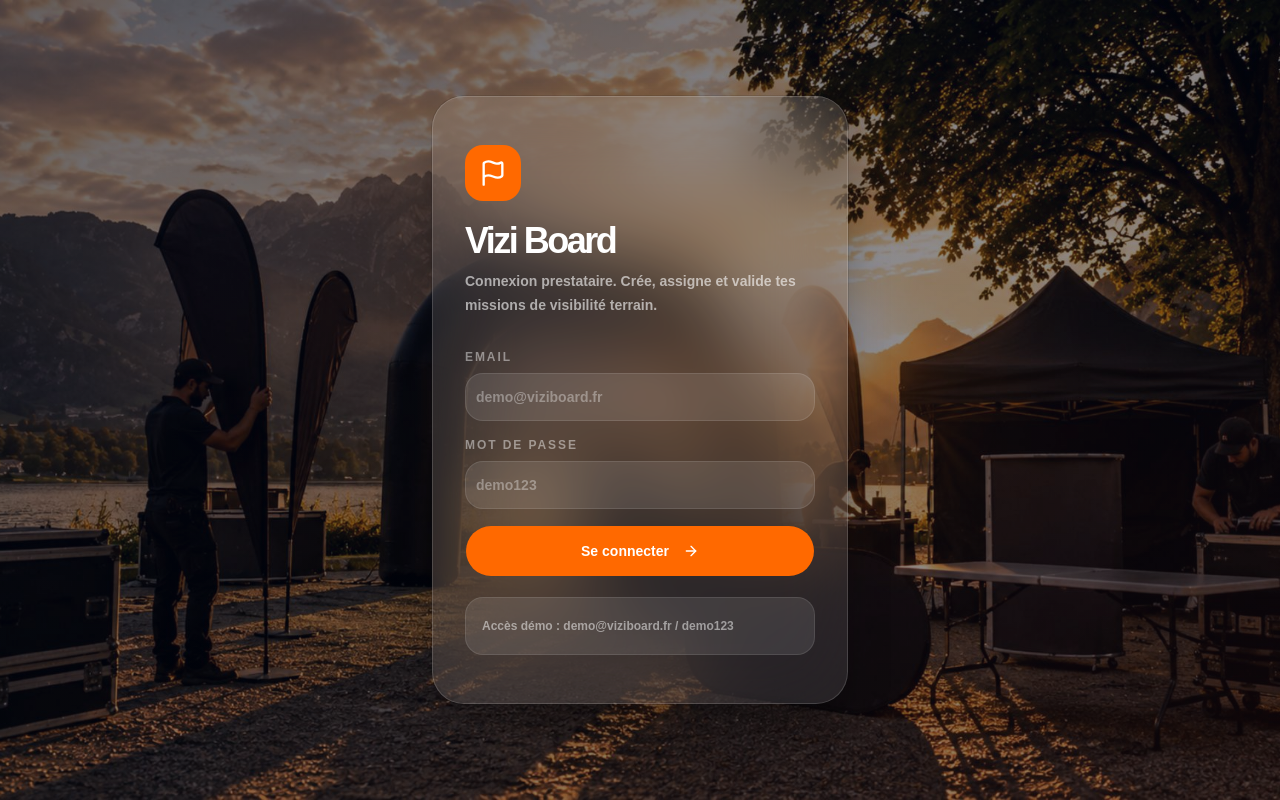
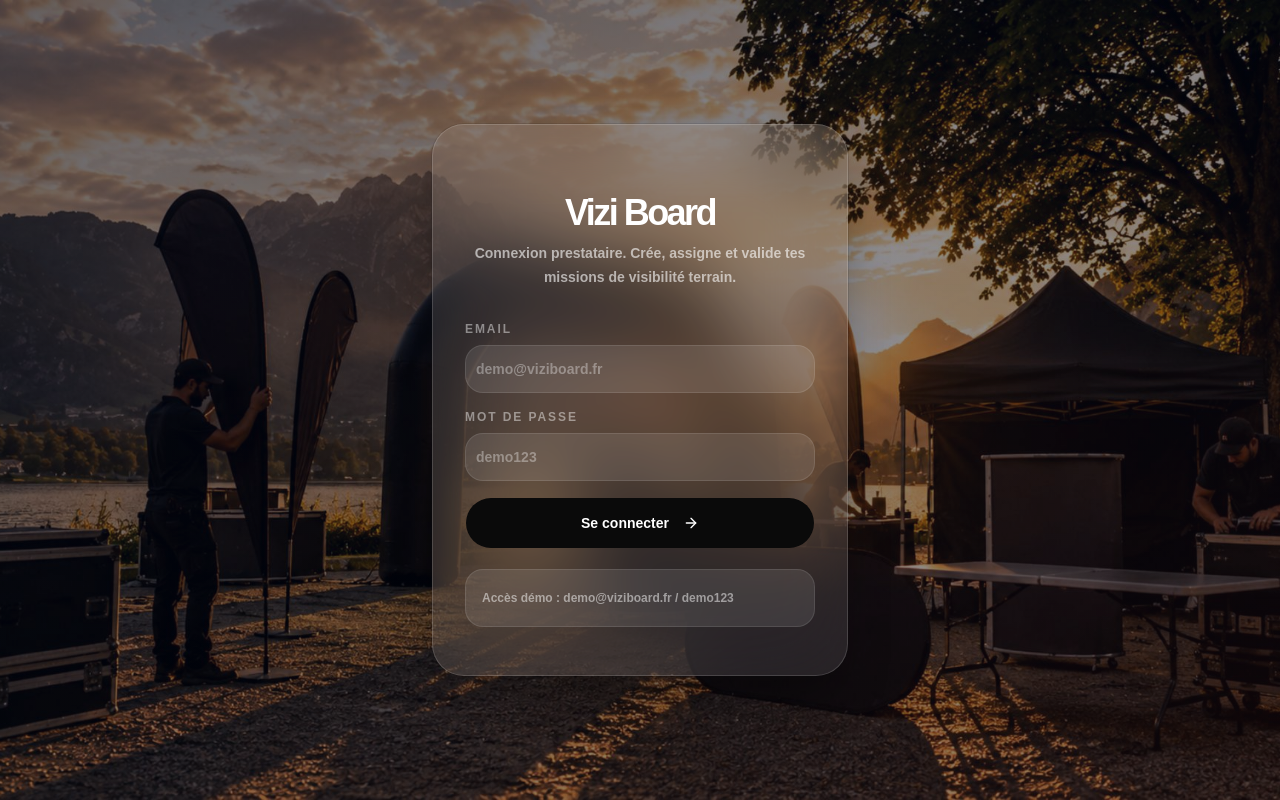
Before and after one commit to 7veeouR1/vizi-board, a React (Vite) app: page / in a window 1280 px wide. Built offline with nearby package versions, Linux system fonts and the light colour scheme.

Commit message:
Update App.jsx

```diff
--- a/src/App.jsx
+++ b/src/App.jsx
@@ -706,10 +706,7 @@ if (currentScreen === "login") {
       <section className="relative z-10 mx-auto flex min-h-screen max-w-md items-center justify-center px-4 py-10">
         <Card className="w-full rounded-[2rem] border border-white/15 bg-white/10 text-white shadow-2xl shadow-black/40 backdrop-blur-2xl">
           <CardContent className="p-6 md:p-8">
-            <div className="mb-8">
-              <div className="flex h-14 w-14 items-center justify-center rounded-2xl bg-orange-500 text-white">
-                <Flag className="h-7 w-7" />
-              </div>
+            <div className="mb-8 flex flex-col items-center text-center">
 
               <h1 className="mt-5 text-4xl font-black tracking-[-0.07em]">
                 Vizi Board
@@ -765,7 +762,7 @@ if (currentScreen === "login") {
 
               <Button
                 type="submit"
-                className="h-13 rounded-full bg-orange-500 font-black text-white hover:bg-orange-600"
+                className="h-13 rounded-full bg-neutral-950 font-black text-white hover:bg-orange-600"
               >
                 Se connecter
                 <ArrowRight className="ml-2 h-4 w-4" />
@@ -789,10 +786,6 @@ if (currentScreen === "dashboard" && isAuthenticated) {
         <header className="flex flex-col gap-4 rounded-[2rem] bg-slate-950 p-5 text-white shadow-2xl shadow-slate-300/70 md:flex-row md:items-center md:justify-between md:p-7">
           <div>
             <div className="flex items-center gap-3">
-              <div className="flex h-12 w-12 items-center justify-center rounded-2xl bg-orange-500 text-white">
-                <Flag className="h-6 w-6" />
-              </div>
-
               <div>
                 <h1 className="text-4xl font-black tracking-[-0.07em] md:text-5xl">
                   Missions
@@ -912,14 +905,13 @@ if (mode === "terrain" && !isTerrainAccessGranted) {
 }
 if (currentScreen === "mission" && isAuthenticated) {
   return (
-    <main className="min-h-screen bg-[#f5f6f8] text-slate-950">
-      <section className="mx-auto max-w-7xl px-4 py-5 md:px-8 md:py-8">
+    <main className="relative min-h-screen overflow-hidden bg-[#f5f6f8] text-slate-950">
+    <div className="absolute inset-0 bg-[url('/mission-bg.jpg')] bg-cover bg-center opacity-20" />
+    <div className="absolute inset-0 bg-[#f5f6f8]/85" />
+      <section className="relative z-10 mx-auto max-w-7xl px-4 py-5 md:px-8 md:py-8">
         <header className="flex flex-col gap-4 rounded-[2rem] bg-slate-950 p-5 text-white shadow-2xl shadow-slate-300/70 md:flex-row md:items-center md:justify-between md:p-7">
           <div>
             <div className="flex items-center gap-3">
-              <div className="flex h-12 w-12 items-center justify-center rounded-2xl bg-orange-500 text-white">
-                <Flag className="h-6 w-6" />
-              </div>
               <div>
                 <h1 className="text-4xl font-black tracking-[-0.07em] md:text-5xl">Vizi Board</h1>
                 <p className="mt-1 text-sm font-bold text-white/55">Préparer et suivre la visibilité de marque sur événement.</p>
```
